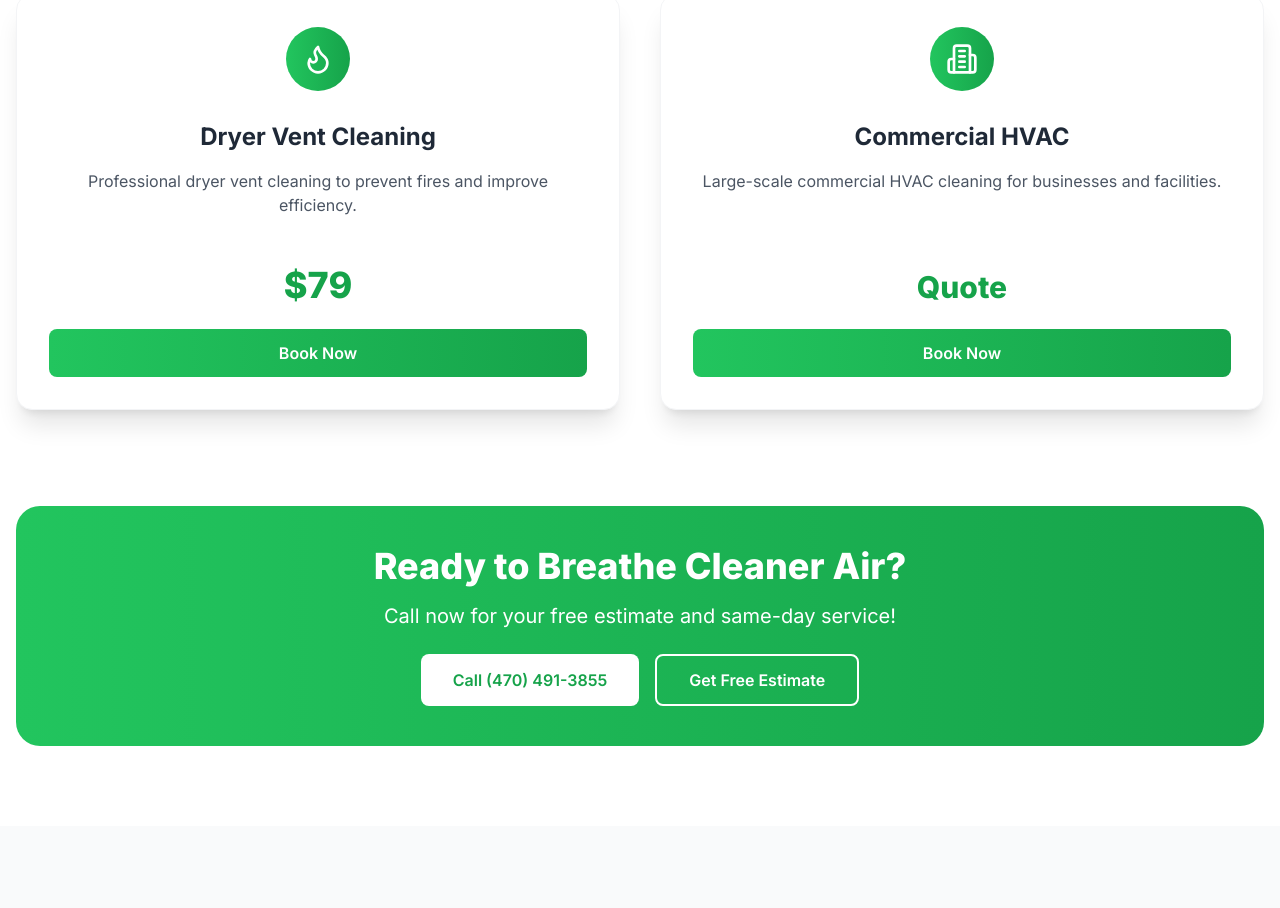
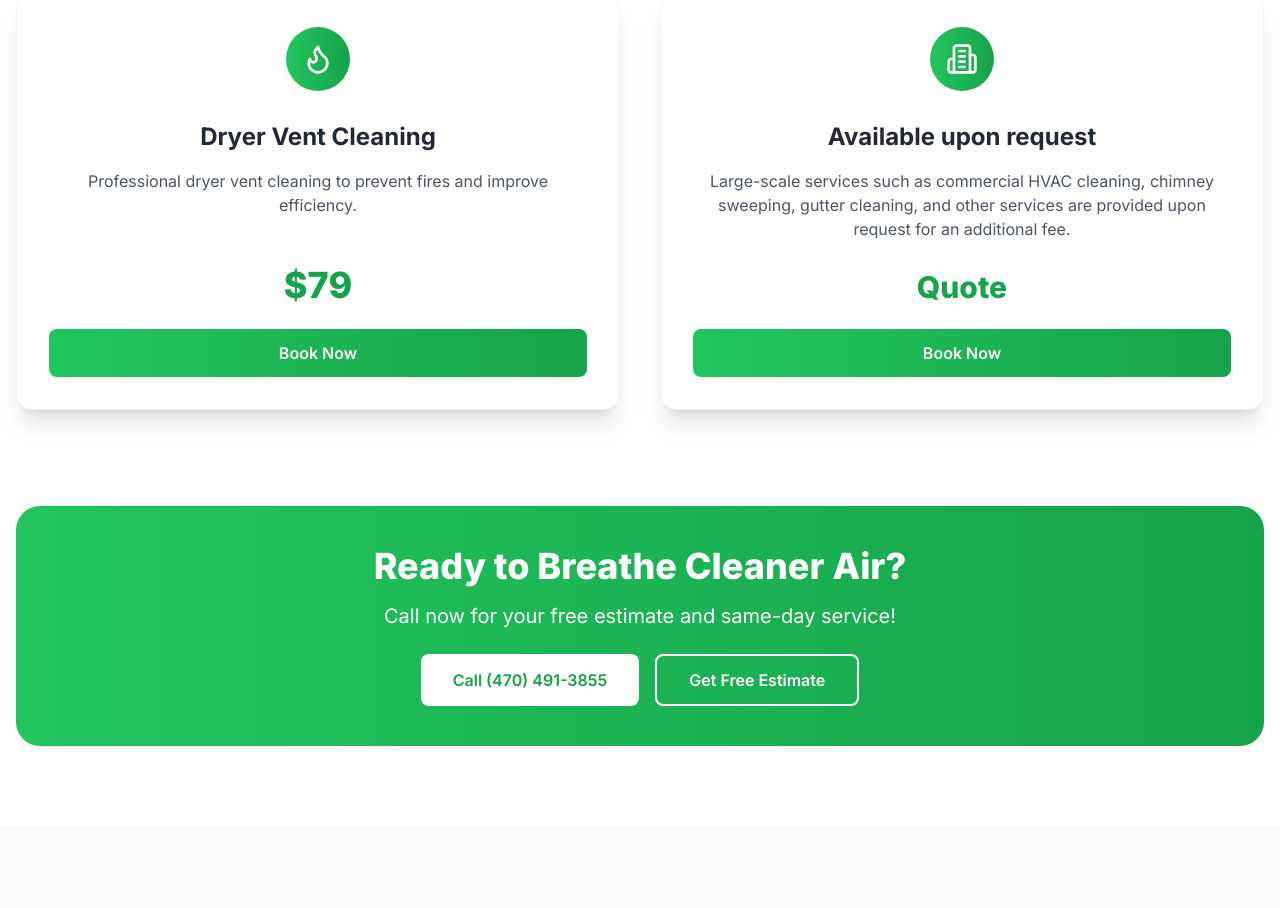
Before and after one commit to B-JCoder/greenairductsga, a Next.js app: page / in a window 1280 px wide. Shown: the part 2940-3848 px from the top of the page. Built offline with nearby package versions, Linux system fonts and the light colour scheme.

Commit message:
services box qoute

```diff
--- a/app/components/ServicesSection.tsx
+++ b/app/components/ServicesSection.tsx
@@ -26,9 +26,9 @@ const services = [
   },
   {
     icon: Building2,
-    title: "Commercial HVAC",
+    title: "Available upon request",
     description:
-      "Large-scale commercial HVAC cleaning for businesses and facilities.",
+      "Large-scale services such as commercial HVAC cleaning, chimney sweeping, gutter cleaning, and other services are provided upon request for an additional fee.",
     price: "Quote",
   },
 ];
```
